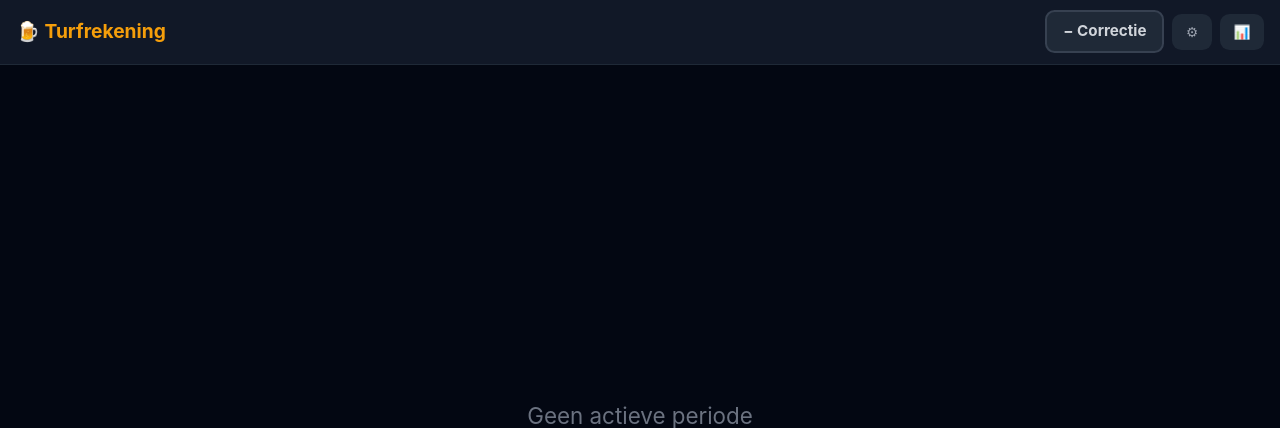
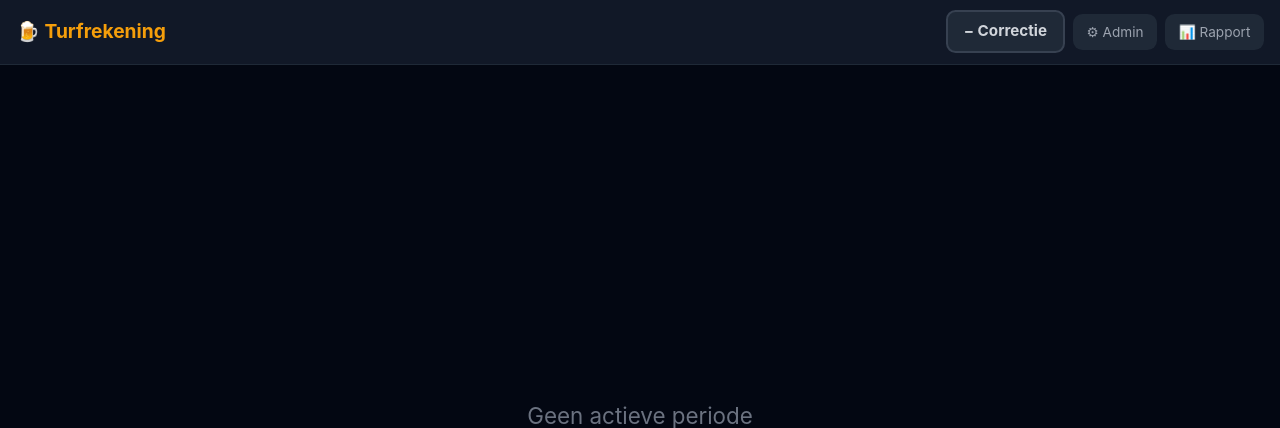
Before and after one commit to christoffelou-coder/Turfrekening-1.0, a Flask app: page / in a window 1280 px wide. Shown: the top 428 px of the page. Run offline with Flask 3, Linux system fonts and the light colour scheme; some libraries are stand-ins or nearby versions.

Commit message:
Update turf.html

```diff
--- a/templates/turf.html
+++ b/templates/turf.html
@@ -116,8 +116,8 @@
         style="padding:0.5rem 1rem; background:#1f2937; border:2px solid #374151; border-radius:0.6rem; color:#d1d5db; font-size:0.95rem; font-weight:700; cursor:pointer; transition:all 0.15s;">
         − Correctie
       </button>
-      <a href="/admin" style="padding:0.5rem 0.85rem; background:#1f2937; border-radius:0.6rem; color:#9ca3af; font-size:0.85rem; text-decoration:none;">⚙</a>
-      <a href="/rapport" style="padding:0.5rem 0.85rem; background:#1f2937; border-radius:0.6rem; color:#9ca3af; font-size:0.85rem; text-decoration:none;">📊</a>
+      <a href="/admin" style="padding:0.5rem 0.85rem; background:#1f2937; border-radius:0.6rem; color:#9ca3af; font-size:0.85rem; text-decoration:none;">⚙ Admin</a>
+      <a href="/rapport" style="padding:0.5rem 0.85rem; background:#1f2937; border-radius:0.6rem; color:#9ca3af; font-size:0.85rem; text-decoration:none;">📊 Rapport</a>
     </div>
   </header>
 
```
